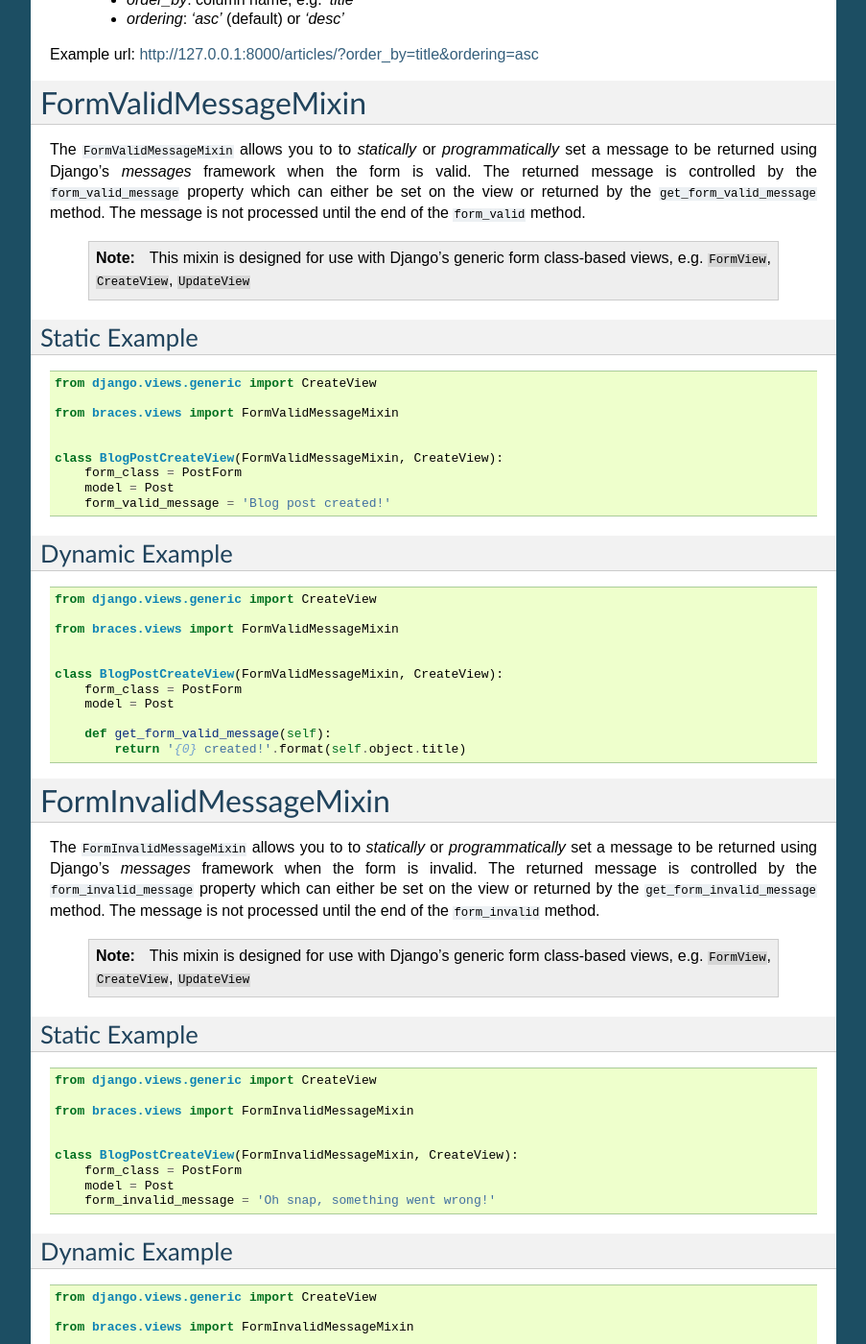
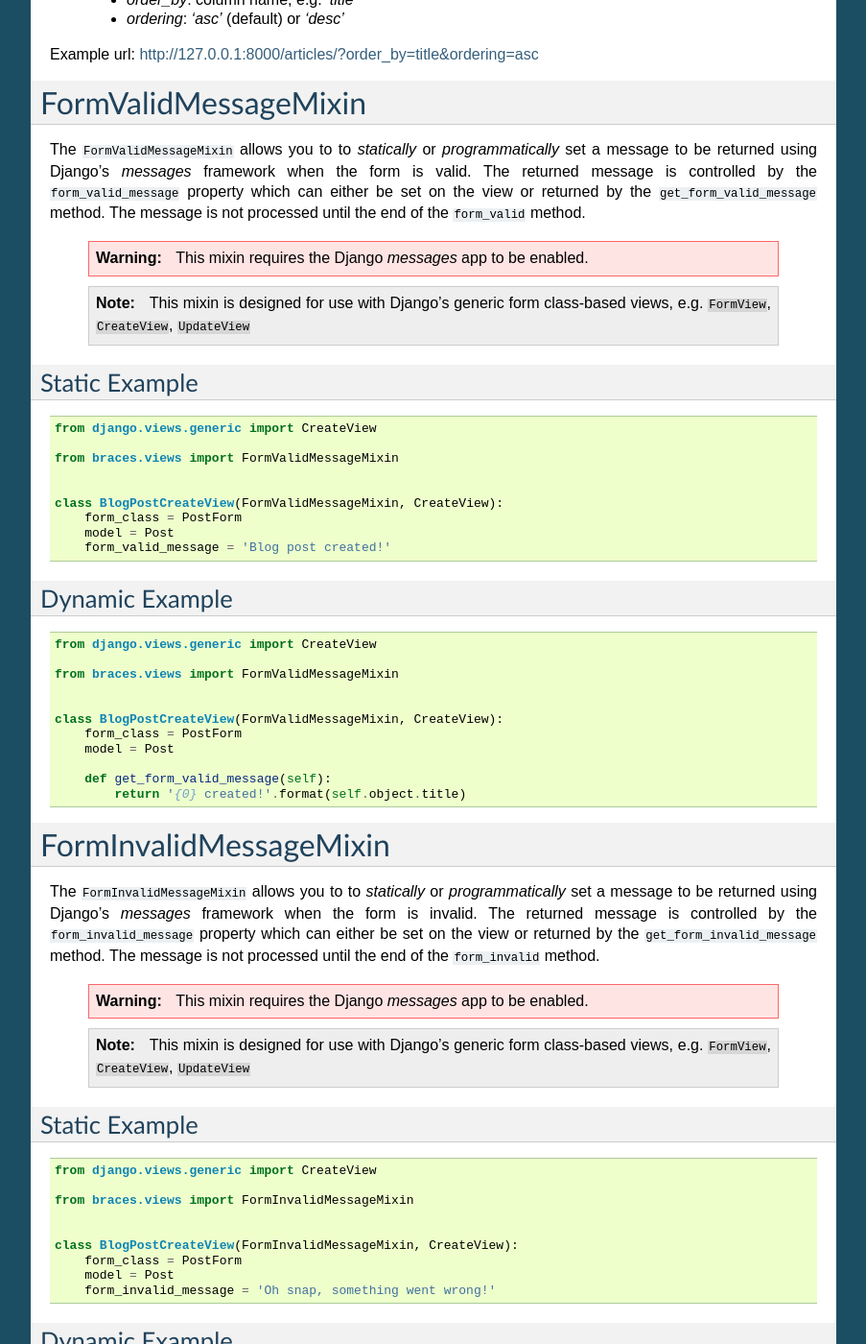
Before and after one commit to brack3t/django-braces, a Sphinx documentation site: the page built from docs/index.rst, in a window 1280 px wide and 1400 px high, scrolled down 8283 px. Shown: the whole window at 96% size, without its empty margins (198-1101 px from the left). Built offline with Sphinx 7.4.7, drawn with Linux system fonts in a browser that asks for light colours; some of the changed text lies outside the part shown.

Commit message:
Add warnings for messages framework.

```diff
--- a/docs/index.rst
+++ b/docs/index.rst
@@ -526,6 +526,8 @@ The ``FormValidMessageMixin`` allows you to to *statically* or *programmatically
 framework when the form is valid. The returned message is controlled by the ``form_valid_message`` property which can either be set on the
 view or returned by the ``get_form_valid_message`` method. The message is not processed until the end of the ``form_valid`` method.
 
+    .. warning::
+        This mixin requires the Django `messages` app to be enabled.
 
     .. note::
         This mixin is designed for use with Django's generic form class-based views, e.g. ``FormView``, ``CreateView``, ``UpdateView``
@@ -573,6 +575,9 @@ The ``FormInvalidMessageMixin`` allows you to to *statically* or *programmatical
 framework when the form is invalid. The returned message is controlled by the ``form_invalid_message`` property which can either be set on the
 view or returned by the ``get_form_invalid_message`` method. The message is not processed until the end of the ``form_invalid`` method.
 
+    .. warning::
+        This mixin requires the Django `messages` app to be enabled.
+
     .. note::
         This mixin is designed for use with Django's generic form class-based views, e.g. ``FormView``, ``CreateView``, ``UpdateView``
 
@@ -616,6 +621,8 @@ FormMessagesMixin
 ``FormMessagesMixin`` is a convenience mixin which combines ``FormValidMessageMixin`` and ``FormInvalidMessageMixin`` since we commonly
 provide messages for both states (form_valid, form_invalid).
 
+    .. warning::
+        This mixin requires the Django `messages` app to be enabled.
 
 Static & Dynamic Example
 ---------------
```
